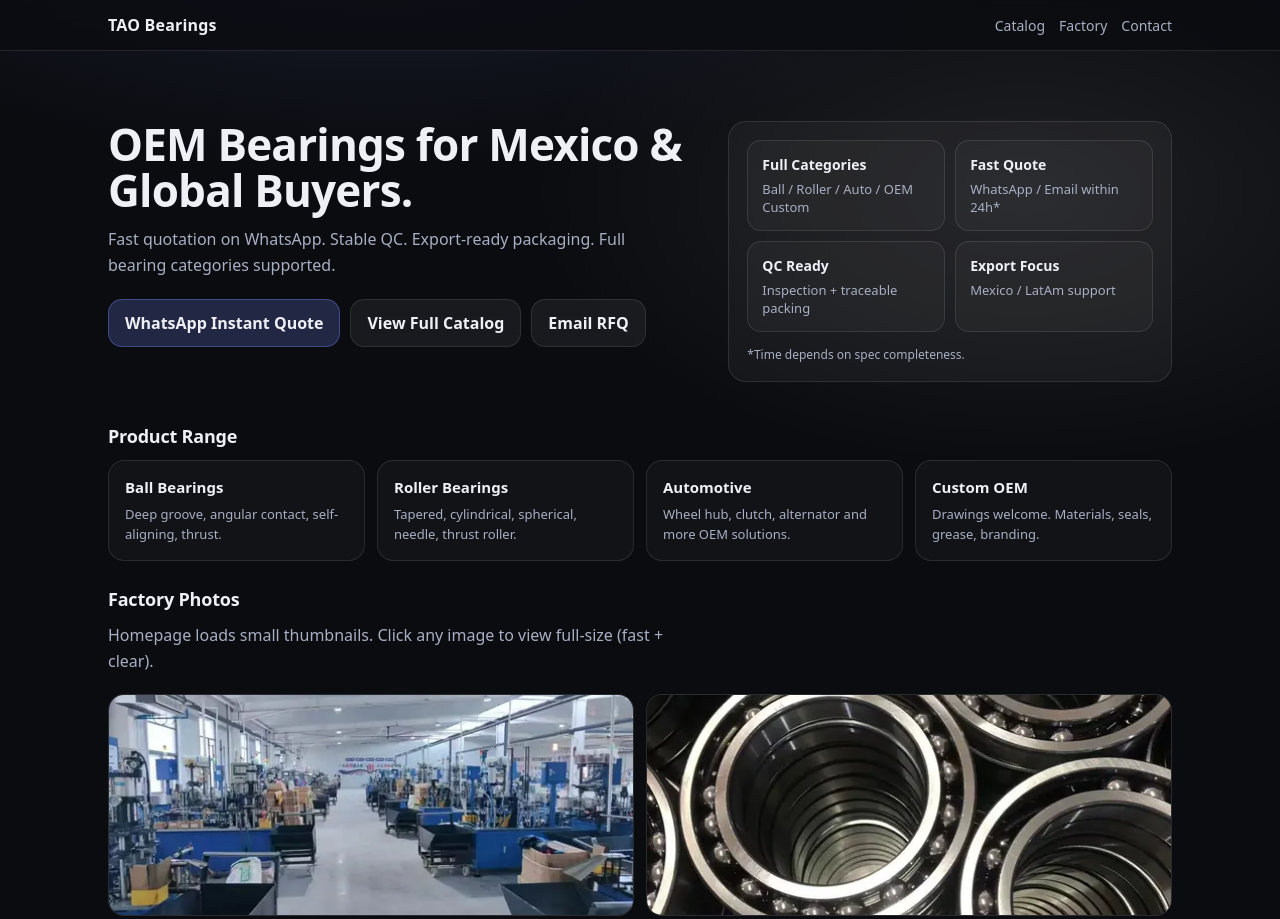
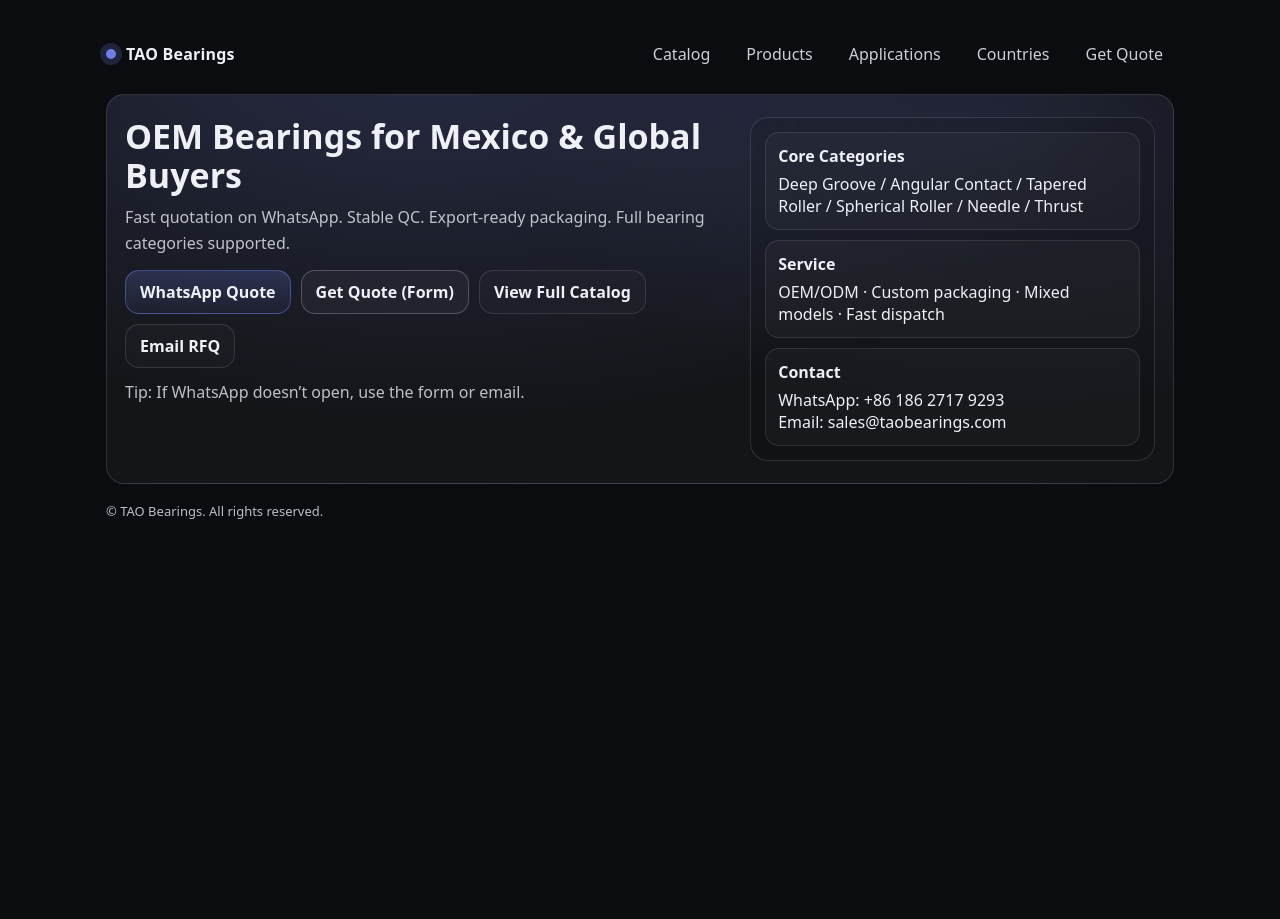
Before and after one commit to weichaotao211-prog/taobearings-site, a plain HTML site: page index.html in a window 1280 px wide. Shown: the top 919 px of the page. After the commit the page ends 800 px from the top, so only its background shows below. Drawn offline with Linux system fonts and the light colour scheme.

Commit message:
Revise meta tags and styles in index.html
Updated meta tags for viewport, title, and description. Added canonical link and modified styles for improved layout and design.

```diff
--- a/index.html
+++ b/index.html
@@ -2,51 +2,12 @@
 <html lang="en">
 <head>
   <meta charset="utf-8" />
-  <meta name="viewport" content="width=device-width,initial-scale=1" />
-  <title>TAO Bearings | OEM Bearings Manufacturer & Exporter</title>
-  <meta name="description" content="OEM bearings supply: ball, roller, automotive and custom bearings. Fast quotation via WhatsApp." />
+  <meta name="viewport" content="width=device-width, initial-scale=1" />
+  <title>TAO Bearings | OEM Bearings Supplier</title>
+  <meta name="description" content="OEM bearings supplier. Fast quotation on WhatsApp. Full bearing categories. Export-ready packaging. Stable QC." />
+  <link rel="canonical" href="https://taobearings.com/" />
   <meta name="robots" content="index,follow" />
-  <style>
-:root{--bg:#0b0c10;--card:#11131a;--text:#eef0f6;--muted:#a9afc3;--line:rgba(255,255,255,.10);--accent:rgba(120,140,255,.22);--accentLine:rgba(120,140,255,.35);}
-*{box-sizing:border-box}
-body{margin:0;font-family:ui-sans-serif,system-ui,-apple-system,Segoe UI,Roboto,Arial;background:radial-gradient(1200px 600px at 30% -10%, rgba(120,140,255,.18), transparent 60%),radial-gradient(900px 500px at 80% 10%, rgba(255,255,255,.08), transparent 55%),var(--bg);color:var(--text);}
-a{color:inherit;text-decoration:none}
-.wrap{max-width:1100px;margin:0 auto;padding:26px 18px 60px}
-header{position:sticky;top:0;z-index:50;background:rgba(11,12,16,.72);backdrop-filter:blur(12px);border-bottom:1px solid var(--line)}
-header .inner{max-width:1100px;margin:0 auto;display:flex;align-items:center;justify-content:space-between;padding:14px 18px;gap:12px}
-.logo{font-weight:750;letter-spacing:.2px}
-.nav{display:flex;gap:14px;color:var(--muted);font-size:14px;flex-wrap:wrap}
-.hero{padding:44px 0 16px;display:grid;grid-template-columns:1.15fr .85fr;gap:20px;align-items:start}
-h1{margin:0;font-size:44px;line-height:1.05;letter-spacing:-.8px}
-.sub{margin:14px 0 20px;color:var(--muted);font-size:16px;line-height:1.6;max-width:62ch}
-.btn{display:inline-flex;align-items:center;justify-content:center;gap:10px;padding:12px 16px;border-radius:14px;border:1px solid var(--line);background:rgba(255,255,255,.06);backdrop-filter:blur(10px);font-weight:650;cursor:pointer}
-.btn.primary{background:var(--accent);border-color:var(--accentLine)}
-.cta{display:flex;flex-wrap:wrap;gap:10px}
-.card{border:1px solid var(--line);background:rgba(255,255,255,.04);border-radius:18px;padding:18px}
-.kpi{display:grid;grid-template-columns:1fr 1fr;gap:10px}
-.kpi .item{padding:14px;border-radius:14px;background:rgba(255,255,255,.03);border:1px solid var(--line)}
-.kpi b{display:block;font-size:14px}
-.kpi span{display:block;color:var(--muted);font-size:13px;margin-top:6px}
-.section{margin-top:26px}
-.section h2{font-size:18px;margin:0 0 12px;letter-spacing:-.2px}
-.grid4{display:grid;grid-template-columns:repeat(4,1fr);gap:12px}
-.tile{padding:16px;border-radius:16px;border:1px solid var(--line);background:rgba(255,255,255,.03)}
-.tile h3{margin:0 0 8px;font-size:15px}
-.tile p{margin:0;color:var(--muted);font-size:13px;line-height:1.5}
-.gallery{display:grid;grid-template-columns:repeat(12,1fr);gap:12px;margin-top:12px}
-.gitem{grid-column:span 4;border:1px solid var(--line);background:rgba(255,255,255,.03);border-radius:16px;overflow:hidden;padding:0;cursor:pointer}
-.gitem.big{grid-column:span 6}
-.gitem img{width:100%;height:220px;object-fit:cover;display:block}
-@media (max-width:900px){.hero{grid-template-columns:1fr}.grid4{grid-template-columns:1fr 1fr}.gitem,.gitem.big{grid-column:span 6}.gitem img{height:200px}}
-@media (max-width:520px){.grid4{grid-template-columns:1fr}.gitem,.gitem.big{grid-column:span 12}.gitem img{height:200px}}
-footer{margin-top:34px;color:var(--muted);font-size:13px;border-top:1px solid var(--line);padding-top:18px}
-.lightbox{position:fixed;inset:0;display:none;z-index:9999}
-.lightbox.is-open{display:block}
-.lb-backdrop{position:absolute;inset:0;background:rgba(0,0,0,.68);backdrop-filter:blur(6px)}
-.lb-panel{position:absolute;left:50%;top:50%;transform:translate(-50%,-50%);width:min(1000px,92vw);border:1px solid var(--line);background:rgba(15,16,22,.92);border-radius:18px;overflow:hidden}
-.lb-panel img{width:100%;height:auto;display:block;max-height:80vh;object-fit:contain}
-.lb-close{position:absolute;right:12px;top:10px;width:38px;height:38px;border-radius:12px;border:1px solid var(--line);background:rgba(255,255,255,.08);color:var(--text);font-size:22px;cursor:pointer}
-</style>
+
   <!-- Google tag (gtag.js) -->
   <script async src="https://www.googletagmanager.com/gtag/js?id=G-7XMZ3R9CWE"></script>
   <script>
@@ -74,140 +35,151 @@
   /></noscript>
   <!-- End Meta Pixel Code -->
 
+  <style>
+    :root{
+      --bg:#0b0c10;
+      --card:rgba(255,255,255,.04);
+      --line:rgba(255,255,255,.12);
+      --text:#eef0f6;
+      --muted:rgba(238,240,246,.78);
+      --accent:rgba(120,140,255,.28);
+      --accentLine:rgba(120,140,255,.40);
+      --radius:18px;
+    }
+    *{box-sizing:border-box}
+    body{margin:0;font-family:system-ui,-apple-system,Segoe UI,Roboto,Arial;background:var(--bg);color:var(--text)}
+    a{color:inherit;text-decoration:none}
+    .wrap{max-width:1100px;margin:0 auto;padding:24px 16px 56px}
+    header{display:flex;align-items:center;justify-content:space-between;gap:12px;padding:10px 0 20px}
+    .brand{display:flex;align-items:center;gap:10px;font-weight:700;letter-spacing:.2px}
+    .dot{width:10px;height:10px;border-radius:999px;background:rgba(120,140,255,.9);box-shadow:0 0 0 6px rgba(120,140,255,.18)}
+    nav{display:flex;gap:14px;flex-wrap:wrap}
+    nav a{opacity:.85;border:1px solid transparent;padding:8px 10px;border-radius:12px}
+    nav a:hover{border-color:var(--line);opacity:1}
+    .hero{
+      border:1px solid var(--line);
+      border-radius:var(--radius);
+      padding:22px 18px;
+      background:
+        radial-gradient(1200px 600px at 30% -10%, rgba(120,140,255,.18), transparent 60%),
+        radial-gradient(900px 500px at 85% 10%, rgba(120,140,255,.10), transparent 55%),
+        var(--card);
+      display:grid;
+      grid-template-columns: 1.2fr .8fr;
+      gap:18px;
+      align-items:stretch;
+    }
+    @media (max-width: 900px){
+      .hero{grid-template-columns:1fr}
+    }
+    h1{margin:0 0 10px;font-size:34px;line-height:1.15}
+    .sub{margin:0;color:var(--muted);line-height:1.6}
+    .cta{display:flex;flex-wrap:wrap;gap:10px;margin-top:14px}
+    .btn{
+      display:inline-block;
+      padding:10px 14px;
+      border:1px solid var(--line);
+      border-radius:14px;
+      background:rgba(255,255,255,.02);
+      transition:.15s ease;
+      font-weight:600;
+    }
+    .btn:hover{transform:translateY(-1px);border-color:rgba(255,255,255,.22)}
+    .btn.primary{
+      border-color:var(--accentLine);
+      background:linear-gradient(180deg, rgba(120,140,255,.20), rgba(120,140,255,.06));
+    }
+    .btn.secondary{
+      border-color:rgba(255,255,255,.22);
+      background:rgba(255,255,255,.04);
+    }
+    .rightCard{
+      border:1px solid var(--line);
+      border-radius:var(--radius);
+      padding:14px;
+      background:rgba(0,0,0,.10);
+      display:flex;
+      flex-direction:column;
+      gap:10px;
+    }
+    .stat{
+      border:1px solid rgba(255,255,255,.10);
+      border-radius:14px;
+      padding:12px;
+      background:rgba(255,255,255,.03);
+    }
+    .stat b{display:block;margin-bottom:6px}
+    footer{margin-top:18px;color:var(--muted);font-size:13px}
+  </style>
 </head>
+
 <body>
+  <div class="wrap">
     <header>
-  <div class="inner">
-    <div class="logo">TAO Bearings</div>
-    <nav class="nav">
+      <div class="brand"><span class="dot"></span> TAO Bearings</div>
+      <nav>
         <a href="/catalog/">Catalog</a>
-      <a href="#factory">Factory</a>
-      <a href="#contact">Contact</a>
+        <a href="/products/">Products</a>
+        <a href="/applications/">Applications</a>
+        <a href="/countries/">Countries</a>
+        <a href="/inquiry/">Get Quote</a>
       </nav>
-  </div>
     </header>
 
-<div class="wrap">
     <section class="hero">
       <div>
-      <h1>OEM Bearings for Mexico & Global Buyers.</h1>
-      <p class="sub">Fast quotation on WhatsApp. Stable QC. Export-ready packaging. Full bearing categories supported.</p>
+        <h1>OEM Bearings for Mexico & Global Buyers</h1>
+        <p class="sub">
+          Fast quotation on WhatsApp. Stable QC. Export-ready packaging. Full bearing categories supported.
+        </p>
+
         <div class="cta">
-        <a class="btn primary" target="_blank" rel="noopener" href="https://wa.me/8618627179293?text=Hi%20TAO%20Bearings,%20please%20quote.%0A1)%20Bearing%20type/model:%0A2)%20Quantity:%0A3)%20Application:%0A4)%20Requirements:%0A5)%20Destination:%0A">WhatsApp Instant Quote</a>
-        <a class="btn" href="/catalog/">View Full Catalog</a>
-        <a class="btn" href="mailto:sales@taobearings.com?subject=RFQ%20-%20Bearings%20Quotation">Email RFQ</a>
+          <a class="btn primary" target="_blank" rel="noopener"
+             href="https://wa.me/8618627179293?text=Hi%20TAO%20Bearings,%20I%20need%20a%20quotation.%20Model:%20%20Qty:%20%20Destination:%20">
+            WhatsApp Quote
+          </a>
+
+          <a class="btn secondary" href="/inquiry/">
+            Get Quote (Form)
+          </a>
+
+          <a class="btn" href="/catalog/">
+            View Full Catalog
+          </a>
+
+          <a class="btn" href="mailto:sales@taobearings.com?subject=RFQ%20-%20TAO%20Bearings%20Quotation">
+            Email RFQ
+          </a>
         </div>
+
+        <p class="sub" style="margin-top:12px;">
+          Tip: If WhatsApp doesn’t open, use the form or email.
+        </p>
       </div>
-    <aside class="card">
-      <div class="kpi">
-        <div class="item"><b>Full Categories</b><span>Ball / Roller / Auto / OEM Custom</span></div>
-        <div class="item"><b>Fast Quote</b><span>WhatsApp / Email within 24h*</span></div>
-        <div class="item"><b>QC Ready</b><span>Inspection + traceable packing</span></div>
-        <div class="item"><b>Export Focus</b><span>Mexico / LatAm support</span></div>
+
+      <aside class="rightCard">
+        <div class="stat">
+          <b>Core Categories</b>
+          Deep Groove / Angular Contact / Tapered Roller / Spherical Roller / Needle / Thrust
         </div>
-      <p style="margin:14px 0 0; color:var(--muted); font-size:12px;">*Time depends on spec completeness.</p>
+        <div class="stat">
+          <b>Service</b>
+          OEM/ODM · Custom packaging · Mixed models · Fast dispatch
+        </div>
+        <div class="stat">
+          <b>Contact</b>
+          WhatsApp: +86 186 2717 9293<br/>
+          Email: sales@taobearings.com
+        </div>
       </aside>
     </section>
 
-  <section class="section">
-    <h2>Product Range</h2>
-    <div class="grid4">
-      <div class="tile"><h3>Ball Bearings</h3><p>Deep groove, angular contact, self-aligning, thrust.</p></div>
-      <div class="tile"><h3>Roller Bearings</h3><p>Tapered, cylindrical, spherical, needle, thrust roller.</p></div>
-      <div class="tile"><h3>Automotive</h3><p>Wheel hub, clutch, alternator and more OEM solutions.</p></div>
-      <div class="tile"><h3>Custom OEM</h3><p>Drawings welcome. Materials, seals, grease, branding.</p></div>
-    </div>
-  </section>
-
-  <section id="factory" class="section">
-    <h2>Factory Photos</h2>
-    <p class="sub" style="margin-top:0;">Homepage loads small thumbnails. Click any image to view full-size (fast + clear).</p>
-    <div class="gallery">
-
-      <button class="gitem big" type="button" data-full="/images/full/factory-workshop-01.webp" aria-label="Open image">
-        <img src="/images/thumbs/factory-workshop-01.webp" alt="TAO Bearings factory workshop overview" loading="lazy" decoding="async">
-      </button>
-
-      <button class="gitem big" type="button" data-full="/images/full/factory-production-02.webp" aria-label="Open image">
-        <img src="/images/thumbs/factory-production-02.webp" alt="Bearing production line in factory" loading="lazy" decoding="async">
-      </button>
-
-      <button class="gitem" type="button" data-full="/images/full/factory-machines-03.webp" aria-label="Open image">
-        <img src="/images/thumbs/factory-machines-03.webp" alt="Workshop machines and process" loading="lazy" decoding="async">
-      </button>
-
-      <button class="gitem" type="button" data-full="/images/full/factory-line-04.webp" aria-label="Open image">
-        <img src="/images/thumbs/factory-line-04.webp" alt="Factory production line and equipment" loading="lazy" decoding="async">
-      </button>
-
-      <button class="gitem" type="button" data-full="/images/full/bearing-product-01.webp" aria-label="Open image">
-        <img src="/images/thumbs/bearing-product-01.webp" alt="Deep groove ball bearing product photo" loading="lazy" decoding="async">
-      </button>
-
-      <button class="gitem" type="button" data-full="/images/full/bearing-product-02.webp" aria-label="Open image">
-        <img src="/images/thumbs/bearing-product-02.webp" alt="Deep groove ball bearing product photo" loading="lazy" decoding="async">
-      </button>
-
-      <button class="gitem" type="button" data-full="/images/full/bearing-product-03.webp" aria-label="Open image">
-        <img src="/images/thumbs/bearing-product-03.webp" alt="Deep groove ball bearing product photo" loading="lazy" decoding="async">
-      </button>
-
-      <button class="gitem" type="button" data-full="/images/full/bearing-product-04.webp" aria-label="Open image">
-        <img src="/images/thumbs/bearing-product-04.webp" alt="Bearing component product photo" loading="lazy" decoding="async">
-      </button>
-
-      <button class="gitem" type="button" data-full="/images/full/bearing-product-05.webp" aria-label="Open image">
-        <img src="/images/thumbs/bearing-product-05.webp" alt="Bearing product photo" loading="lazy" decoding="async">
-      </button>
-
-      <button class="gitem" type="button" data-full="/images/full/bearing-product-06.webp" aria-label="Open image">
-        <img src="/images/thumbs/bearing-product-06.webp" alt="Bearing product photo" loading="lazy" decoding="async">
-      </button>
-    </div>
-  </section>
-
-  <section id="contact" class="section">
-    <h2>Contact</h2>
-    <div class="card">
-      <p style="margin:0 0 10px; color:var(--muted);">Send model/qty/application and we’ll quote fast.</p>
-      <p style="margin:0 0 6px;"><b>Email:</b> <a href="mailto:sales@taobearings.com">sales@taobearings.com</a></p>
-      <p style="margin:0;"><b>WhatsApp:</b> <a target="_blank" rel="noopener" href="https://wa.me/8618627179293">+86 186 2717 9293</a></p>
-    </div>
-  </section>
-
-  <footer>© <span id="y"></span> TAO Bearings.</footer>
+    <footer>
+      © TAO Bearings. All rights reserved.
+    </footer>
   </div>
 
-<!-- Lightbox -->
-<div class="lightbox" id="lightbox" aria-hidden="true">
-  <div class="lb-backdrop" data-close="1"></div>
-  <figure class="lb-panel">
-    <img id="lbImg" alt="" />
-    <button class="lb-close" type="button" data-close="1" aria-label="Close">×</button>
-  </figure>
-</div>
-
-<script>
-document.getElementById('y').textContent = new Date().getFullYear();
-
-(function(){
-  const lb=document.getElementById('lightbox'); const img=document.getElementById('lbImg');
-  if(!lb||!img) return;
-  function openLB(src, alt){ img.src=src; img.alt=alt||''; lb.classList.add('is-open'); document.body.style.overflow='hidden'; }
-  function closeLB(){ lb.classList.remove('is-open'); img.src=''; document.body.style.overflow=''; }
-  document.querySelectorAll('[data-full]').forEach(btn=>{
-    btn.addEventListener('click', ()=>{
-      const full=btn.getAttribute('data-full');
-      const im=btn.querySelector('img');
-      openLB(full, im?im.alt:'');
-    });
-  });
-  lb.addEventListener('click',(e)=>{ if(e.target && e.target.getAttribute('data-close')==='1') closeLB(); });
-  window.addEventListener('keydown',(e)=>{ if(e.key==='Escape') closeLB(); });
-})();
-
-</script>
-
+  <!-- WhatsApp click tracking -->
   <script>
   (function(){
     function trackWhatsAppClick(url){
@@ -226,6 +198,5 @@
     }, true);
   })();
   </script>
-
 </body>
 </html>
```
Lines whose indentation alone changed are shown as unchanged.
